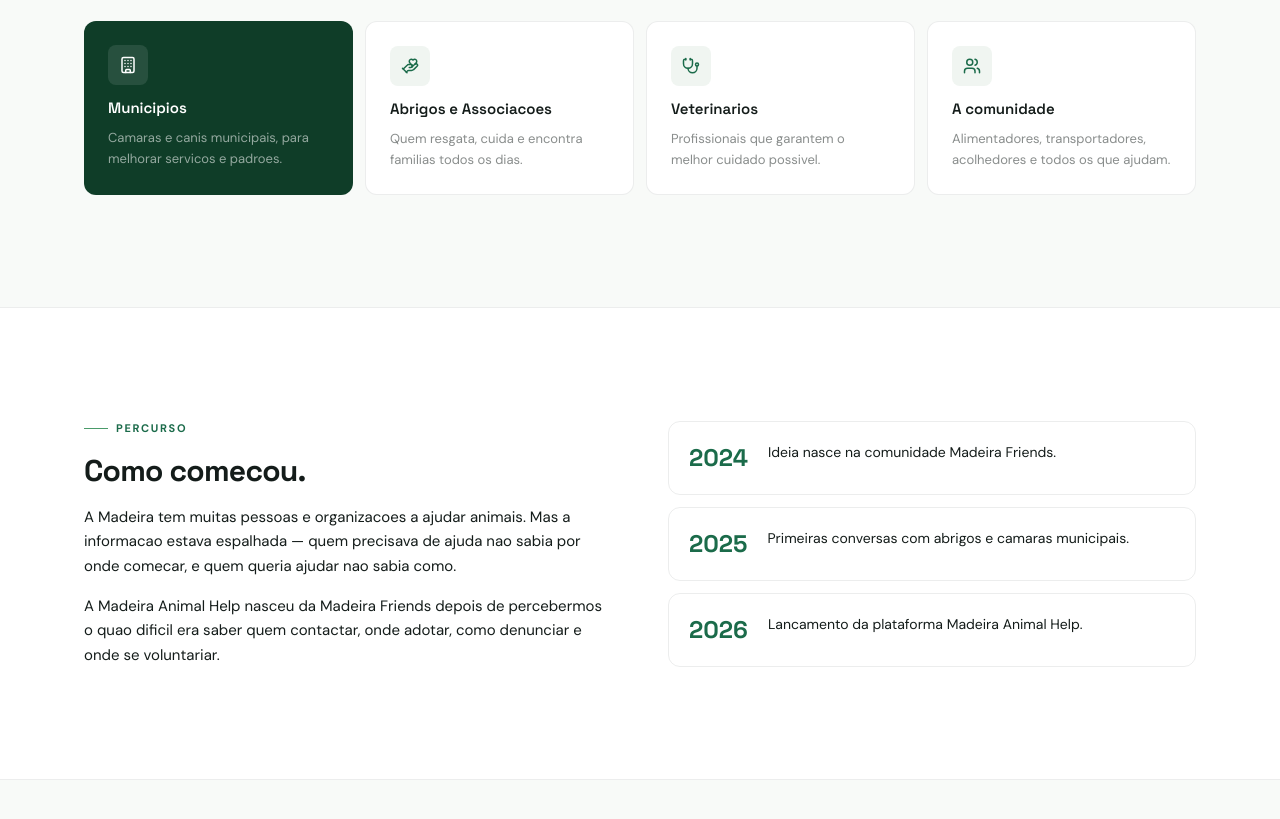
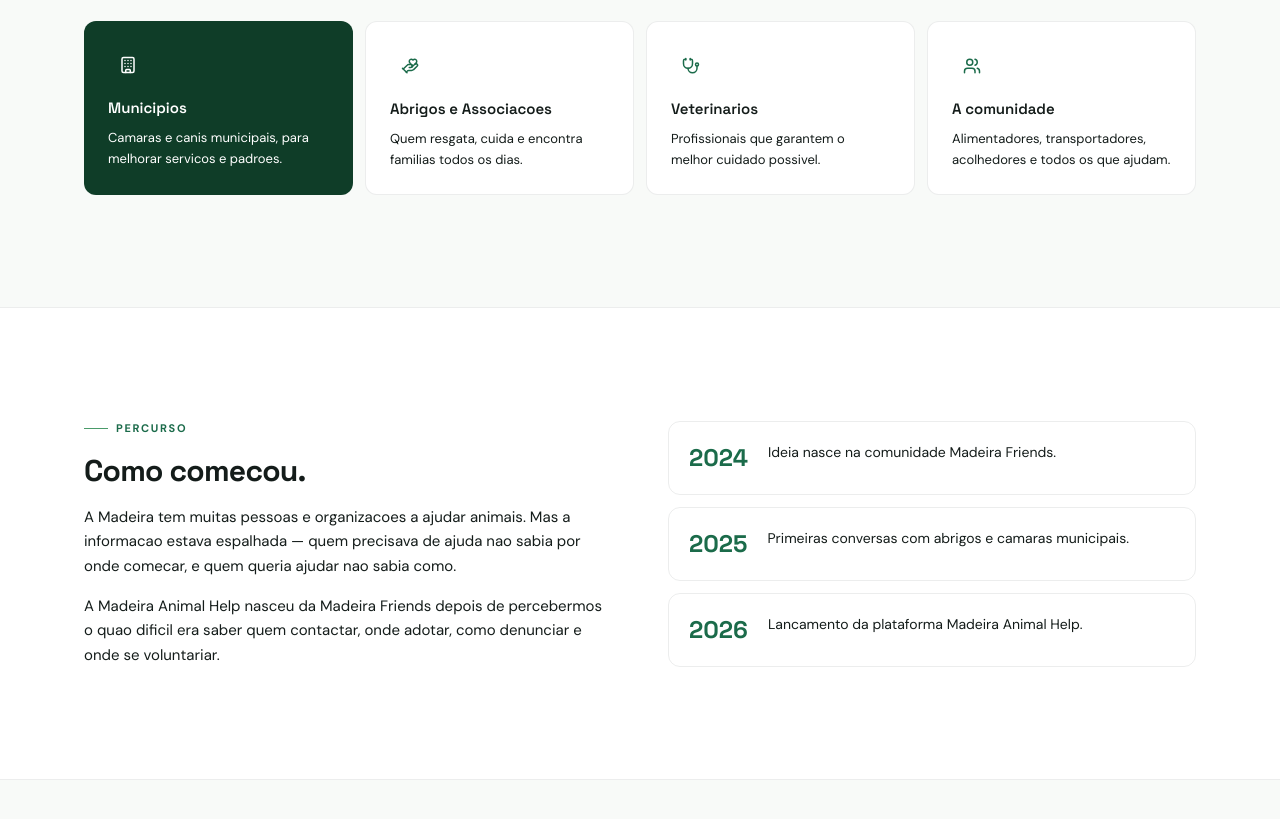
Before and after one commit to ti6xuk1y12el44/animal-madeira, a Next.js app: page /sobre in a window 1280 px wide. Shown: the part 1760-2579 px from the top of the page. Built offline with nearby package versions, Linux system fonts and the light colour scheme.

Commit message:
updated state of Animal Madeira Help2

```diff
--- a/src/app/sobre/page.js
+++ b/src/app/sobre/page.js
@@ -140,11 +140,11 @@
               key={item.title}
               className={"rounded-xl p-6 " + (item.accent ? "bg-green-800 text-white" : "border border-line bg-white")}
             >
-              <span className={"flex h-10 w-10 items-center justify-center rounded-lg " + (item.accent ? "bg-white/10" : "bg-green-50")}>
+              <span className={"flex h-10 w-10 items-center justify-center rounded-lg" + (item.accent ? "bg-white/10" : "bg-green-50")}>
                 <item.Icon size={18} className={item.accent ? "text-white" : "text-green-600"} />
               </span>
               <h3 className="mt-3 font-display text-[15px] font-semibold">{item.title}</h3>
-              <p className={"mt-2 text-[13px] leading-relaxed " + (item.accent ? "text-white/55" : "text-ink/50")}>
+              <p className={"mt-2 text-[13px] leading-relaxed text-ink/85" + (item.accent ? "text-white/55" : "text-ink/50")}>
                 {item.desc}
               </p>
             </div>
```
